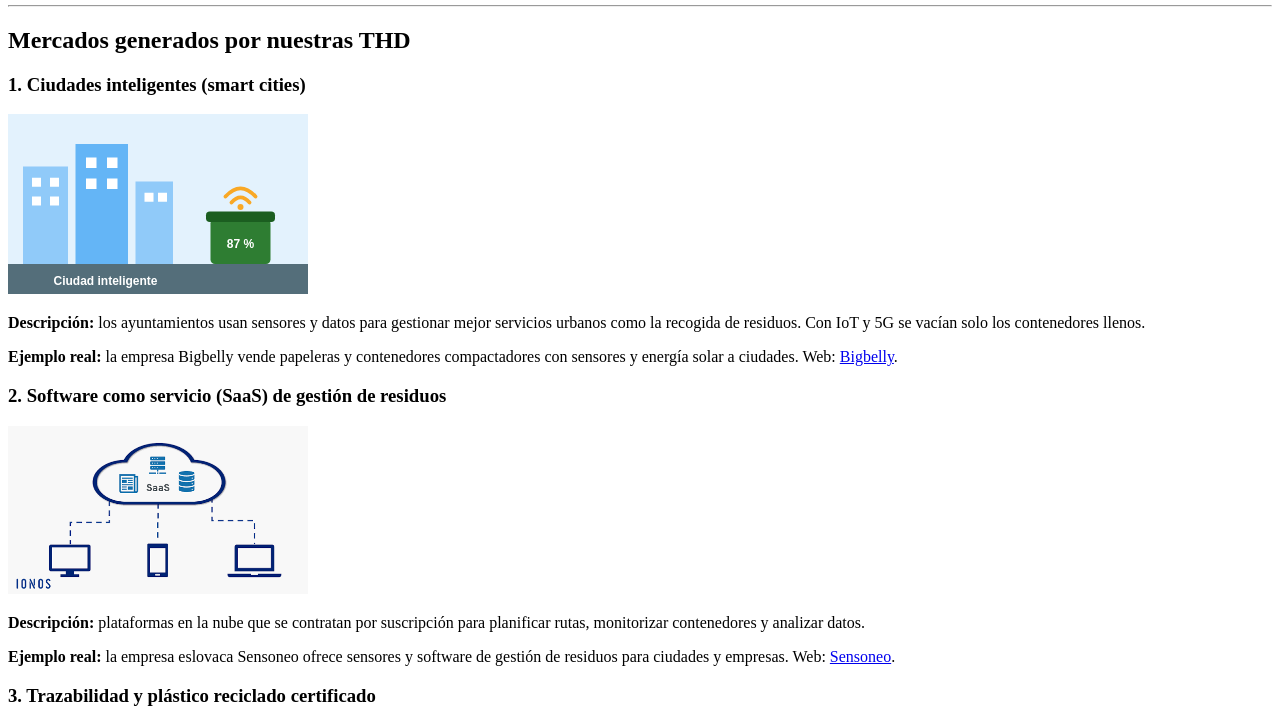
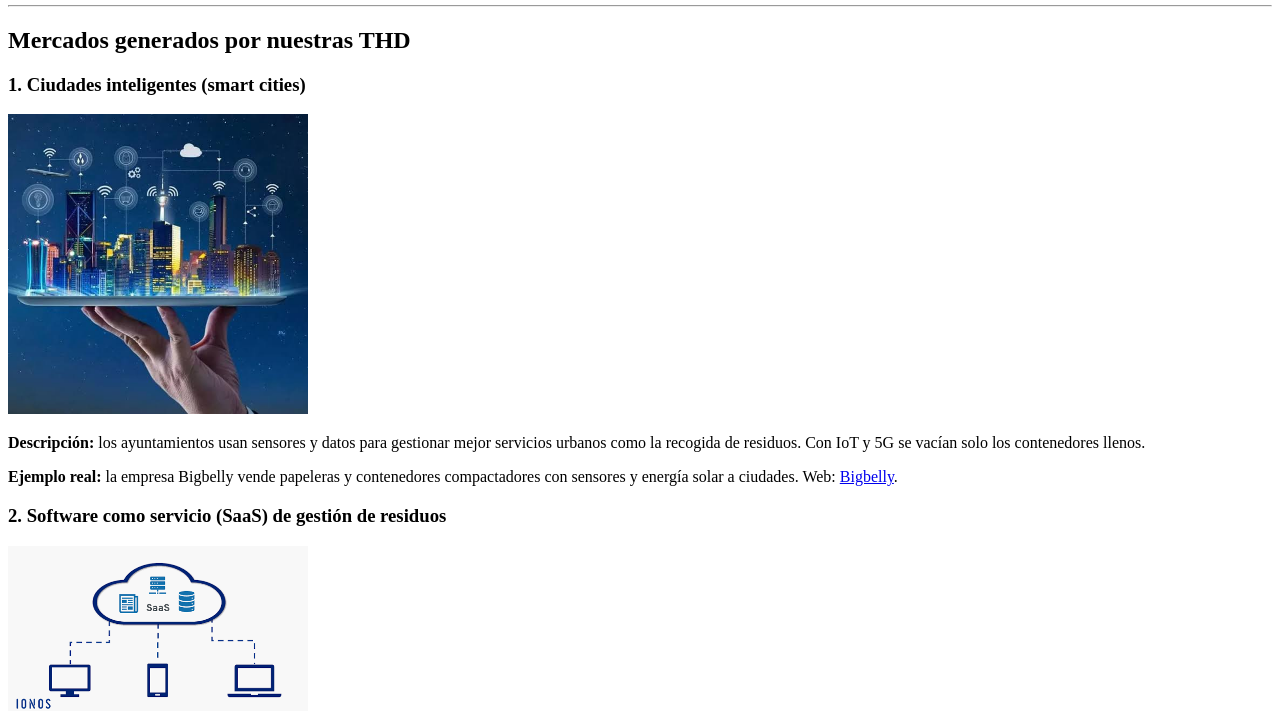
Before and after one commit to victormorillasholanda-star/proyecto-THD-DAM, a plain HTML site: page mercados.html in a window 1280 px wide. Shown: the part 101-812 px from the top of the page. Drawn offline with Linux system fonts and the light colour scheme.

Commit message:
Termino la parte de mercados aunque igual hay que retocarlo despues, lo subo pa que mi comprañero lo tenga ya

```diff
--- a/mercados.html
+++ b/mercados.html
@@ -20,7 +20,7 @@
             <h2>Mercados generados por nuestras THD</h2>
             <article>
                 <h3>1. Ciudades inteligentes (smart cities)</h3>
-                <img src="img/mercado-ciudades.svg" alt="Ilustración de una ciudad con contenedores conectados"
+                <img src="img/ciudadInteligente.jpg" alt="Ilustración de una ciudad con contenedores conectados"
                     width="300">
                 <p><strong>Descripción:</strong> los ayuntamientos usan sensores y datos para gestionar mejor servicios
                     urbanos como la recogida de residuos. Con IoT y 5G se vacían solo los contenedores llenos.</p>
```
Also changed, not shown: img/ciudadInteligente.jpg (added).
